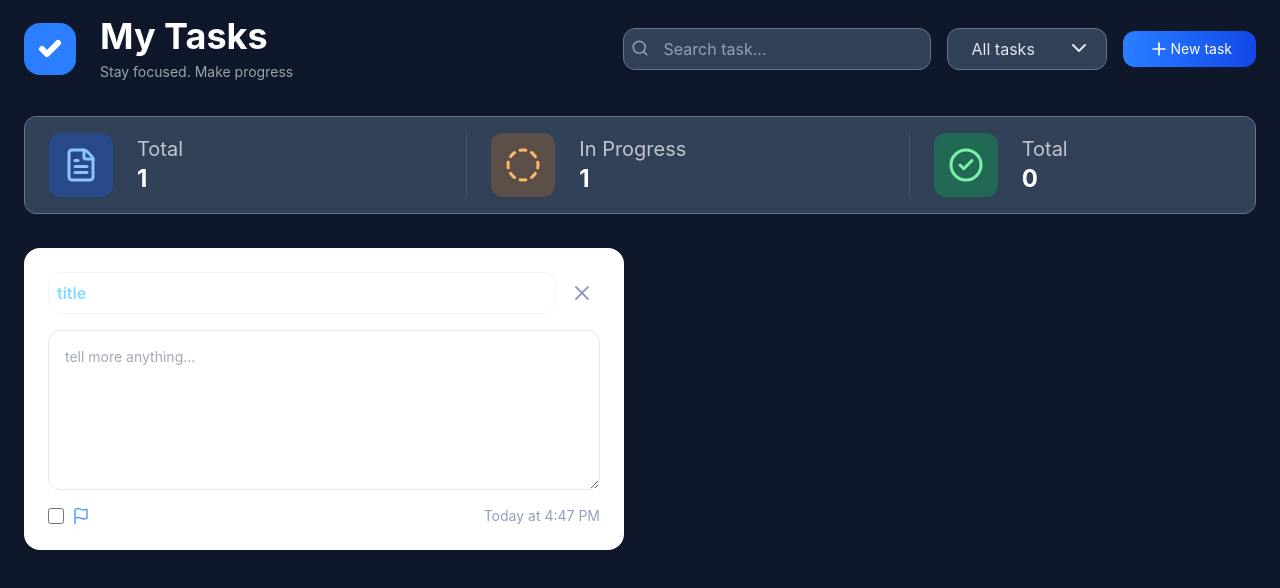
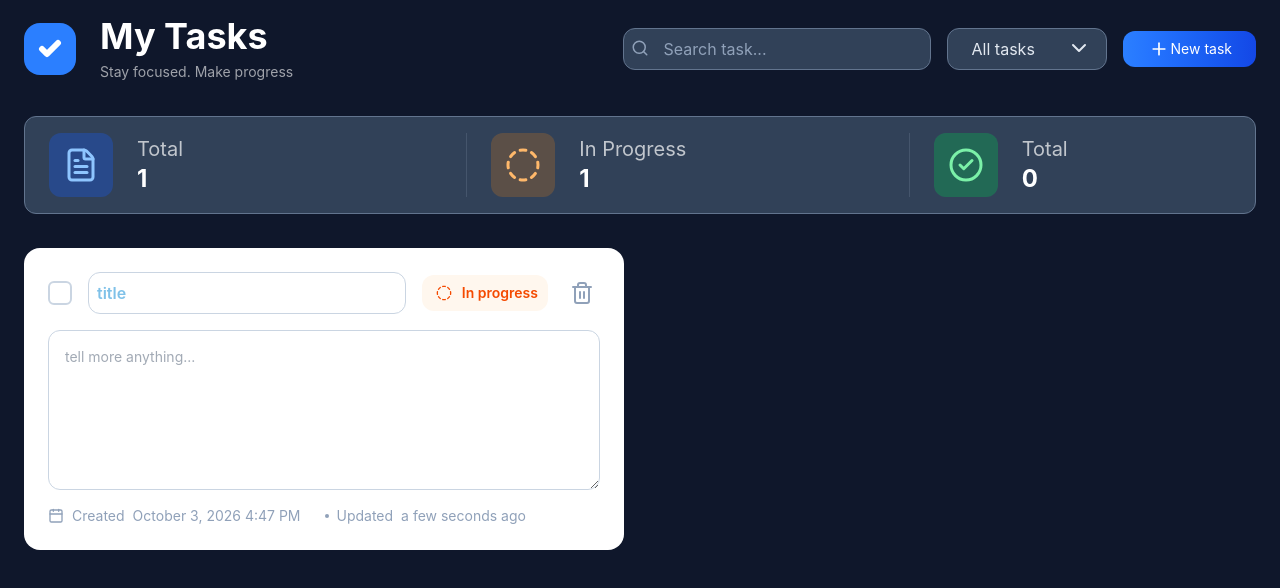
Before and after one commit to highjunesolution/todoapp, a React (Vite) app in the folder client/: page / in a window 1280 px wide. Both pictures are taken after a click on the button "New task". Shown: the top 588 px of the page. Built offline with nearby package versions, Linux system fonts and the light colour scheme; no server answers.

Commit message:
chore: update layout todo card

```diff
--- a/client/src/components/Header.jsx
+++ b/client/src/components/Header.jsx
@@ -38,6 +38,7 @@ const Header = ({setTodo}) => {
             {
               tempId: crypto.randomUUID(),
               createdAt: new Date(),
+              isCompleted: false
             }
             , ...prev
           ]
--- /dev/null
+++ b/client/src/components/StatusTodo.jsx
@@ -0,0 +1,13 @@
+import { Check, CircleDashed } from "lucide-react";
+
+const StatusTodo = ({ status }) => {
+  return (
+    <div className={`px-2.5 rounded-xl py-1.5 text-xs lg:text-sm font-semibold flex gap-1.5 items-center ${status ? "text-green-600 bg-green-200/20" : "text-orange-600 bg-orange-200/20"}`}>
+      <span className={`inline-block w-6 h-6 p-1 rounded-xl`}>
+        {status ? <Check className="w-full h-full" /> : <CircleDashed className="w-full h-full" />}
+      </span>
+      <p>{status ? "Completed" : "In progress"}</p>
+    </div>
+  );
+};
+export default StatusTodo;
--- /dev/null
+++ b/client/src/components/TimeLabel.jsx
@@ -0,0 +1,24 @@
+import { Calendar } from "lucide-react";
+import { formatDateTime, formatDateTimeFromNow } from "../utils/moment";
+
+export const CreatedAtLabel = ({ dt }) => {
+  return (
+    <p className="text-sm text-slate-400 flex items-center gap-2">
+      <span className="inline-block w-4 h-4">
+        <Calendar className="h-full w-full" />
+      </span>
+      Created
+      <span>{formatDateTime(dt)}</span>
+    </p>
+  );
+};
+
+export const UpdatedAtLabel = ({ dt }) => {
+  return (
+    <p className="text-sm text-slate-400 flex items-center gap-2">
+      <span className="inline-block w-1 h-1 bg-slate-400 rounded-full"></span>
+      Updated
+      <span>{formatDateTimeFromNow(dt)}</span>
+    </p>
+  );
+};
--- a/client/src/components/TodoCard.jsx
+++ b/client/src/components/TodoCard.jsx
@@ -1,17 +1,19 @@
-import { Flag, RotateCw, X } from "lucide-react";
-import { formatDateTime } from "../utils/moment";
+import { Trash } from "lucide-react";
 import { useForm } from "react-hook-form";
 import { zodResolver } from "@hookform/resolvers/zod";
 import { todoBodySchema } from "../utils/schema";
 import { createTodo, removeTodo, updateTodo } from "../api/api";
 import { toast } from "react-toastify";
 import { useEffect, useRef } from "react";
+import StatusTodo from "./StatusTodo";
+import { CreatedAtLabel, UpdatedAtLabel } from "./TimeLabel";
 
 const TodoCard = ({ data, onUpdate }) => {
-  const debounceRef = useRef(null)
+  const debounceRef = useRef(null);
 
   const {
-    formState: { errors, isSubmitting },
+    // formState: { errors, isSubmitting },
+    formState: { errors },
     register,
     handleSubmit,
   } = useForm({
@@ -42,11 +44,9 @@ const TodoCard = ({ data, onUpdate }) => {
       const res = await updateTodo(data.id, value);
       const updatedTodo = res.data.result;
       onUpdate((prev) =>
-        prev.map((item) =>
-          item.id === updatedTodo.id ? updatedTodo : item,
-        ),
+        prev.map((item) => (item.id === updatedTodo.id ? updatedTodo : item)),
       );
-      if(value.isCompleted) {
+      if (value.isCompleted) {
         toast.success(`${value.title} good job!`);
       }
     } catch (error) {
@@ -72,33 +72,59 @@ const TodoCard = ({ data, onUpdate }) => {
     onUpdate((value) => value.filter((item) => item.tempId !== tempId));
   };
 
-  const handleFormChange = (event)=> {
+  const handleFormChange = (event) => {
     const form = event.currentTarget;
     clearTimeout(debounceRef.current);
-    debounceRef.current = setTimeout(()=>{
+    debounceRef.current = setTimeout(() => {
       form.requestSubmit();
-    }, 5000)
-  }
+    }, 500);
+  };
 
-  useEffect(()=>{
-    return ()=> clearTimeout(debounceRef.current);
-  }, [])
+  useEffect(() => {
+    return () => clearTimeout(debounceRef.current);
+  }, []);
   return (
     <form
       onChange={handleFormChange}
       onSubmit={handleSubmit(data?.id ? hdlUpdate : hdlAdd)}
-      className="col-span-12 md:col-span-6 relative overflow-hidden bg-white rounded-2xl px-6 py-6 flex flex-col gap-4"
+      className="col-span-12 lg:col-span-6 relative overflow-hidden bg-white rounded-2xl px-6 py-6 flex flex-col gap-4"
       id="form-todo"
     >
-      <div className="flex justify-between gap-x-2">
+      <div className="flex justify-between items-center gap-x-4">
+        <div className="relative h-6 w-6">
+          <input
+            type="checkbox"
+            {...register("isCompleted")}
+            className="peer h-6 w-6 appearance-none rounded-md
+               border-2 border-slate-300 cursor-pointer
+               checked:bg-blue-500 checked:border-blue-500"
+          />
+          <svg
+            viewBox="0 0 24 24"
+            fill="none"
+            stroke="currentColor"
+            strokeWidth="3"
+            aria-hidden="true"
+            className="pointer-events-none absolute left-1/2 top-1/2
+               -translate-x-1/2 -translate-y-1/2
+               h-5 w-5 text-white invisible peer-checked:visible"
+          >
+            <path d="m5 12 4 4L19 6" />
+          </svg>
+        </div>
         <input
           type="text"
-          className={`flex-1 border text-md outline-0 p-2 rounded-xl border-slate-100 text-sky-400 font-semibold focus:shadow-2xl focus:shadow-blue-300 focus:ring focus:ring-sky-500 ${errors["title"] && "focus:bg-red-100"}`}
+          className={`
+            flex-1 border text-md outline-0 p-2 rounded-xl border-slate-300 font-semibold
+            focus:shadow-2xl focus:shadow-blue-300 focus:ring focus:ring-sky-500 ${errors["title"] && "focus:bg-red-100"}
+            ${data?.id ? "text-black bg-slate-100" : "text-sky-600"}
+          `}
           maxLength={20}
           placeholder="title"
           name="title"
           {...register("title")}
         />
+        <StatusTodo status={data?.isCompleted}/>
         <button
           type="button"
           className="cursor-pointer hover:bg-slate-100 p-1.5 rounded-md text-slate-400"
@@ -108,38 +134,30 @@ const TodoCard = ({ data, onUpdate }) => {
               : hdlRemoveTemp(data.tempId)
           }
         >
-          <X />
+          <Trash />
         </button>
       </div>
       <textarea
-        className="border h-40 border-slate-200 rounded-xl p-4 outline-0 text-sm focus:shadow-2xl focus:border-slate-100 text-slate-600"
+        className={`
+          border h-40 border-slate-300 rounded-xl
+          p-4 outline-0 text-sm text-slate-600
+          ${data?.id && "bg-slate-100" }
+          `}
         placeholder="tell more anything..."
         maxLength={500}
         name="description"
         {...register("description")}
       ></textarea>
-      <div className="flex justify-between items-center">
-        <div className="flex gap-2 items-center">
-          <input
-            type="checkbox"
-            className="w-4 h-4 cursor-pointer"
-            name="isCompleted"
-            {...register("isCompleted")}
-          />
-          <span className=" text-blue-400">
-            <Flag size={18} />
-          </span>
-        </div>
-        <p className="text-sm text-slate-400">
-          {formatDateTime(data?.updatedAt ? data.updatedAt : data?.createdAt)}
-        </p>
+      <div className="flex gap-6 items-center">
+        <CreatedAtLabel dt={data.createdAt}/>
+        <UpdatedAtLabel dt={data?.updatedAt}/>
       </div>
 
-      {isSubmitting && (
+      {/* {isSubmitting && (
         <div className="absolute bg-slate-100/40 inset-0 flex items-center justify-center">
           <RotateCw size={70} className="animate-spin" />
         </div>
-      )}
+      )} */}
     </form>
   );
 };
--- a/client/src/utils/moment.jsx
+++ b/client/src/utils/moment.jsx
@@ -1,5 +1,9 @@
 import moment from "moment"
 
 export const formatDateTime = (dt = new Date())=>{
-   return moment(dt).calendar()
+   return moment(dt).format('LLL')
 }
+
+export const formatDateTimeFromNow = (dt= new Date())=>{
+   return moment(dt).fromNow()
+}
```
